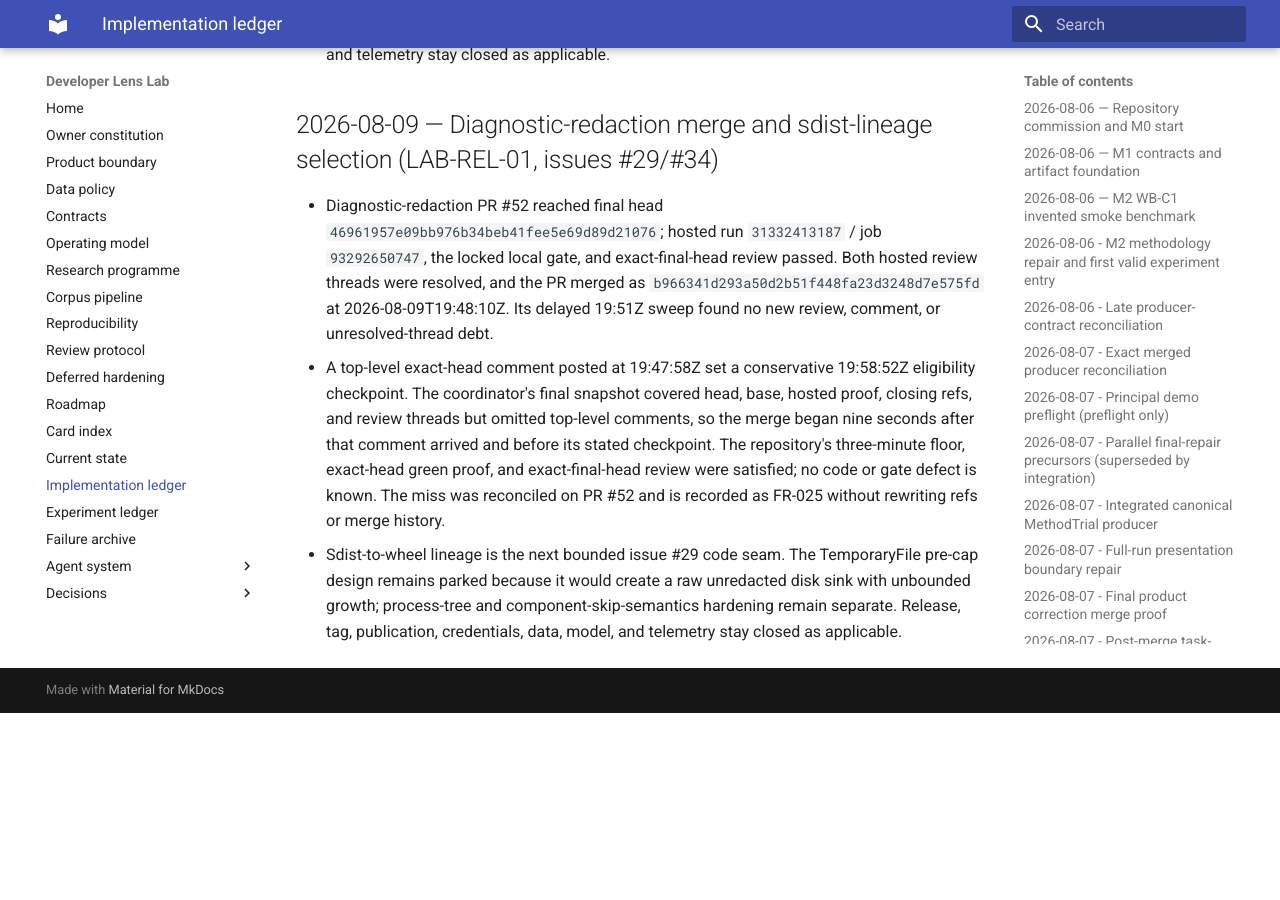
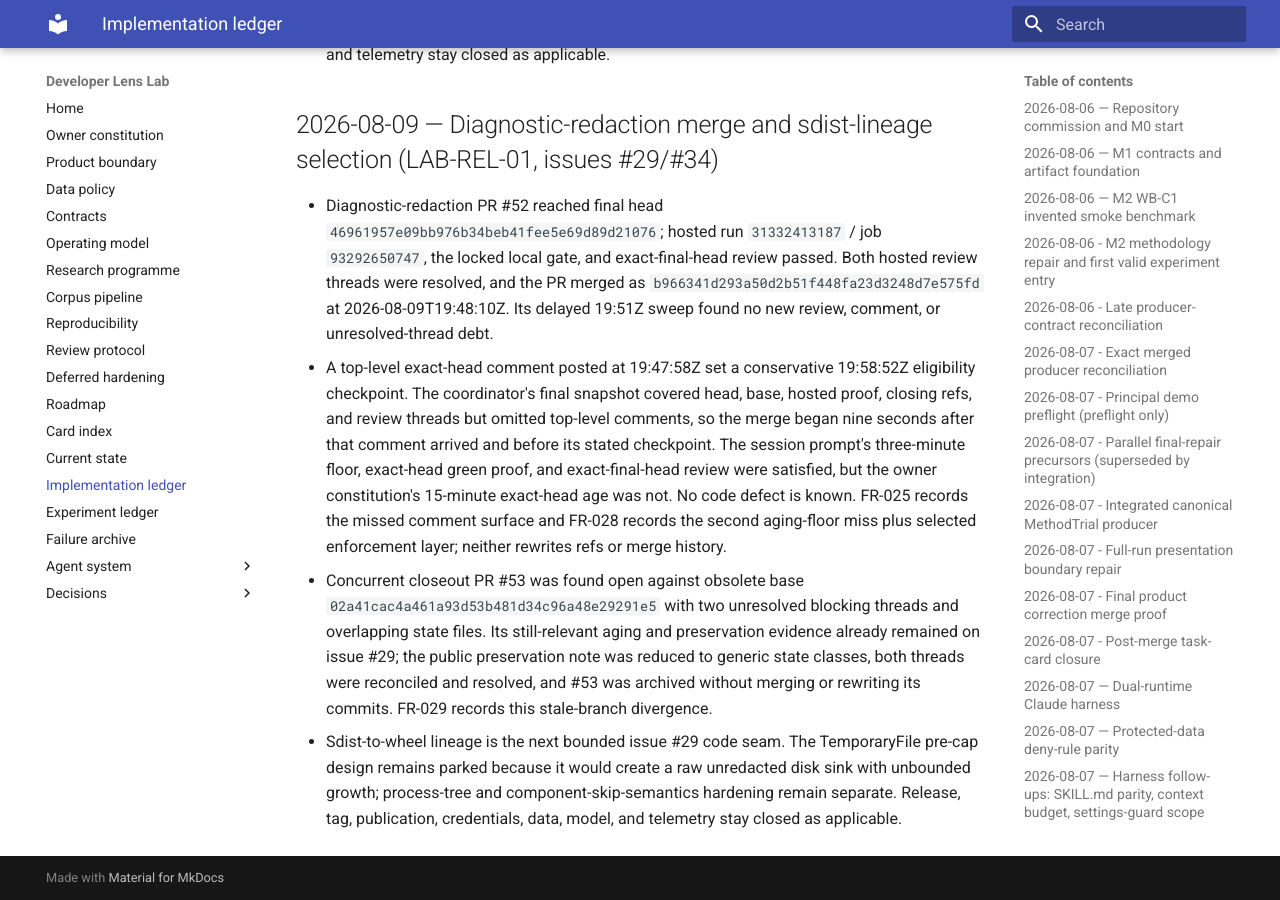
Before and after one commit to Chris0Jeky/developer-lens-lab, an MkDocs documentation site: the page built from docs/IMPLEMENTATION_LEDGER.md, in a window 1280 px wide and 900 px high, scrolled down 28585 px. Built offline with MkDocs 1.6.1 and Material for MkDocs 9.7.7, drawn with Linux system fonts in a browser that asks for light colours; before the commit the page ends 29298 px from its top, so only the background shows below that.

Commit message:
Record merge gate reconciliation

```diff
--- a/docs/IMPLEMENTATION_LEDGER.md
+++ b/docs/IMPLEMENTATION_LEDGER.md
@@ -939,9 +939,16 @@ Append milestone evidence. Live GitHub facts are snapshots and must be refreshed
 - A top-level exact-head comment posted at 19:47:58Z set a conservative 19:58:52Z eligibility
   checkpoint. The coordinator's final snapshot covered head, base, hosted proof, closing refs, and
   review threads but omitted top-level comments, so the merge began nine seconds after that comment
-  arrived and before its stated checkpoint. The repository's three-minute floor, exact-head green
-  proof, and exact-final-head review were satisfied; no code or gate defect is known. The miss was
-  reconciled on PR #52 and is recorded as FR-025 without rewriting refs or merge history.
+  arrived and before its stated checkpoint. The session prompt's three-minute floor, exact-head
+  green proof, and exact-final-head review were satisfied, but the owner constitution's 15-minute
+  exact-head age was not. No code defect is known. FR-025 records the missed comment surface and
+  FR-028 records the second aging-floor miss plus selected enforcement layer; neither rewrites refs
+  or merge history.
+- Concurrent closeout PR #53 was found open against obsolete base `02a41cac4a461a93d53b481d34c96a48e29291e5`
+  with two unresolved blocking threads and overlapping state files. Its still-relevant aging and
+  preservation evidence already remained on issue #29; the public preservation note was reduced to
+  generic state classes, both threads were reconciled and resolved, and #53 was archived without
+  merging or rewriting its commits. FR-029 records this stale-branch divergence.
 - Sdist-to-wheel lineage is the next bounded issue #29 code seam. The TemporaryFile pre-cap design
   remains parked because it would create a raw unredacted disk sink with unbounded growth;
   process-tree and component-skip-semantics hardening remain separate. Release, tag, publication,
```
Also changed, not shown: docs/CURRENT_STATE.md (+4 -2 lines), docs/agent-system/FRICTION_LOG.md (+58 -5 lines).
